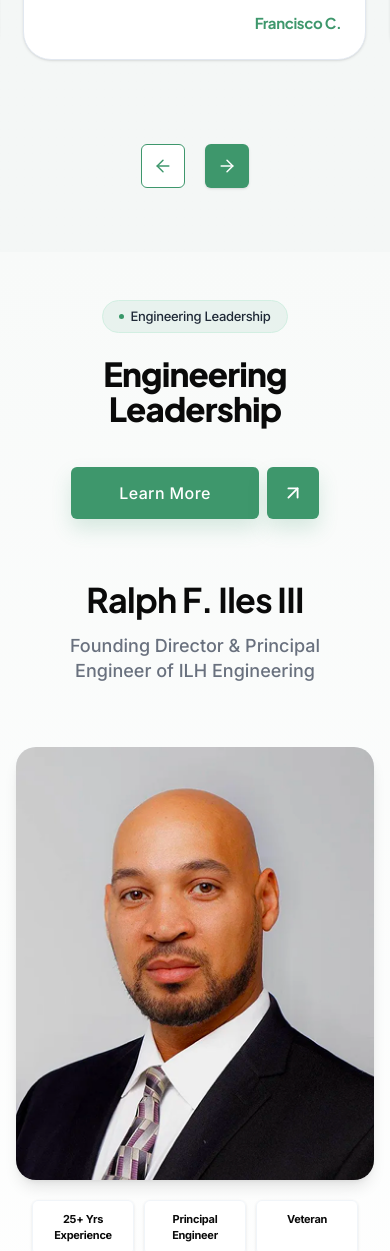
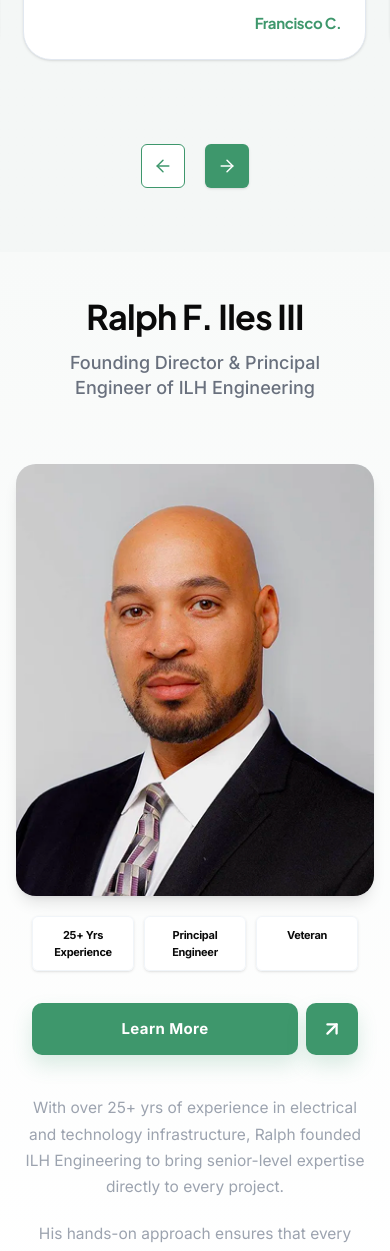
Before and after one commit to Yug210705/ILH_Engineering, a React (Vite) app: page / in a window 390 px wide. Shown: the part 7041-8292 px from the top of the page. Built offline with nearby package versions, Linux system fonts and the light colour scheme.

Commit message:
style(leadership): remove redundant mobile heading and relocate action button beneath experience stats

```diff
--- a/src/components/Leadership.jsx
+++ b/src/components/Leadership.jsx
@@ -14,7 +14,7 @@ export default function Leadership() {
             whileInView={{ opacity: 1, x: 0 }}
             viewport={{ once: true, margin: "-50px" }}
             transition={{ duration: 0.4, ease: "easeOut" }}
-            className="flex-1 flex flex-col items-center lg:items-start text-center lg:text-left order-1"
+            className="hidden lg:flex flex-1 flex flex-col items-start text-left order-1"
           >
             {/* Pill */}
             <div className="inline-flex items-center gap-[6px] bg-[#e8f2ee] text-[#1f2937] px-4 py-[6px] rounded-full text-[13px] font-[500] tracking-tight border border-[#d2efe2] mb-6">
@@ -66,6 +66,16 @@ export default function Leadership() {
               </div>
             </div>
 
+            {/* MOBILE ONLY: Learn More Button shifted here */}
+            <div className="flex lg:hidden items-center gap-[8px] mt-8 w-full px-4">
+              <div className="flex-1 bg-[#3e976c] text-white font-[700] tracking-wide text-[15px] h-[52px] rounded-[10px] flex items-center justify-center transition-all cursor-pointer shadow-[0_10px_20px_rgba(55,151,104,0.18)]">
+                Learn More
+              </div>
+              <div className="bg-[#3e976c] text-white w-[52px] h-[52px] rounded-[10px] flex items-center justify-center transition-all cursor-pointer shadow-[0_10px_20px_rgba(55,151,104,0.18)]">
+                <ArrowUpRight size={22} strokeWidth={2.5} />
+              </div>
+            </div>
+
             {/* MOBILE ONLY: Paragraphs Split Below Image */}
             <div className="flex lg:hidden flex-col text-center mt-10 px-2">
               <p className="text-[#9ca3af] text-[15.5px] font-[400] leading-[1.7] mb-5">
```
